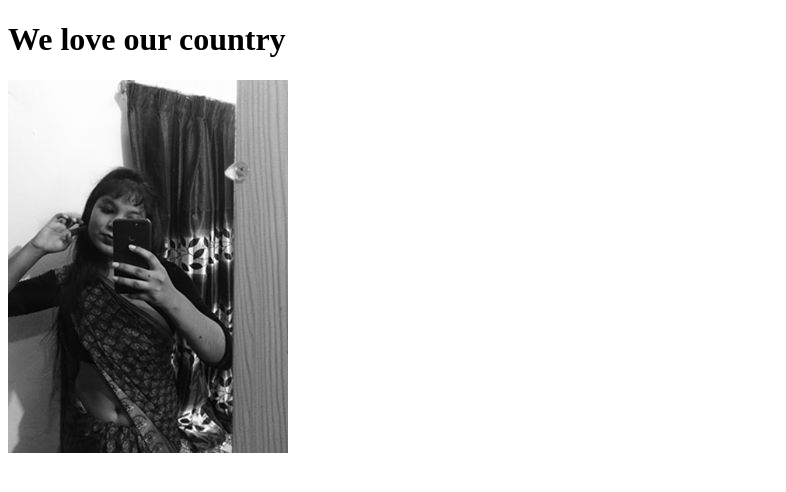
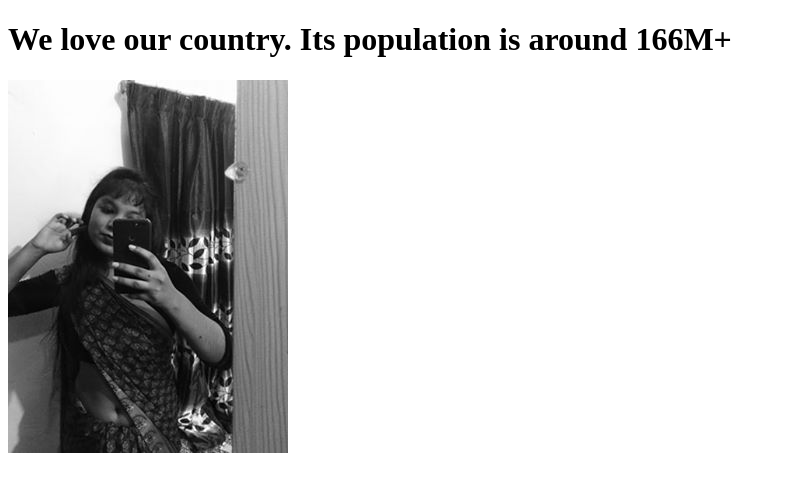
Before and after one commit to negative-infinity51/My-First_Repo, a plain HTML site: page index.html in a window 1280 px wide. Shown: the whole page, without its empty margins (0-786 px from the left). Drawn offline with Linux system fonts and the light colour scheme.

Commit message:
blog new

```diff
--- a/index.html
+++ b/index.html
@@ -7,7 +7,7 @@
         <title>Explore HTML</title>
 </head>
 <body>
-        <h1>We love our country</h1>
+        <h1>We love our country. Its population is around 166M+</h1>
         <img src="naimun.jpg" alt="My-Ex">
 </body>
 </html>
```
